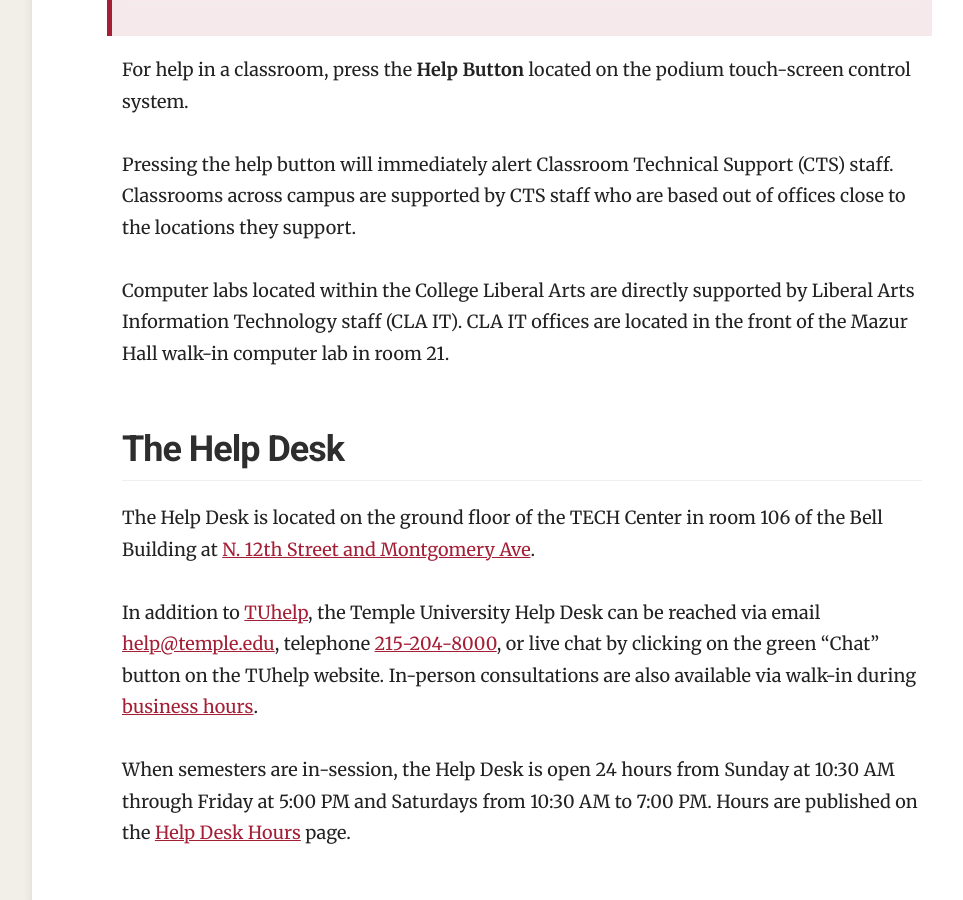
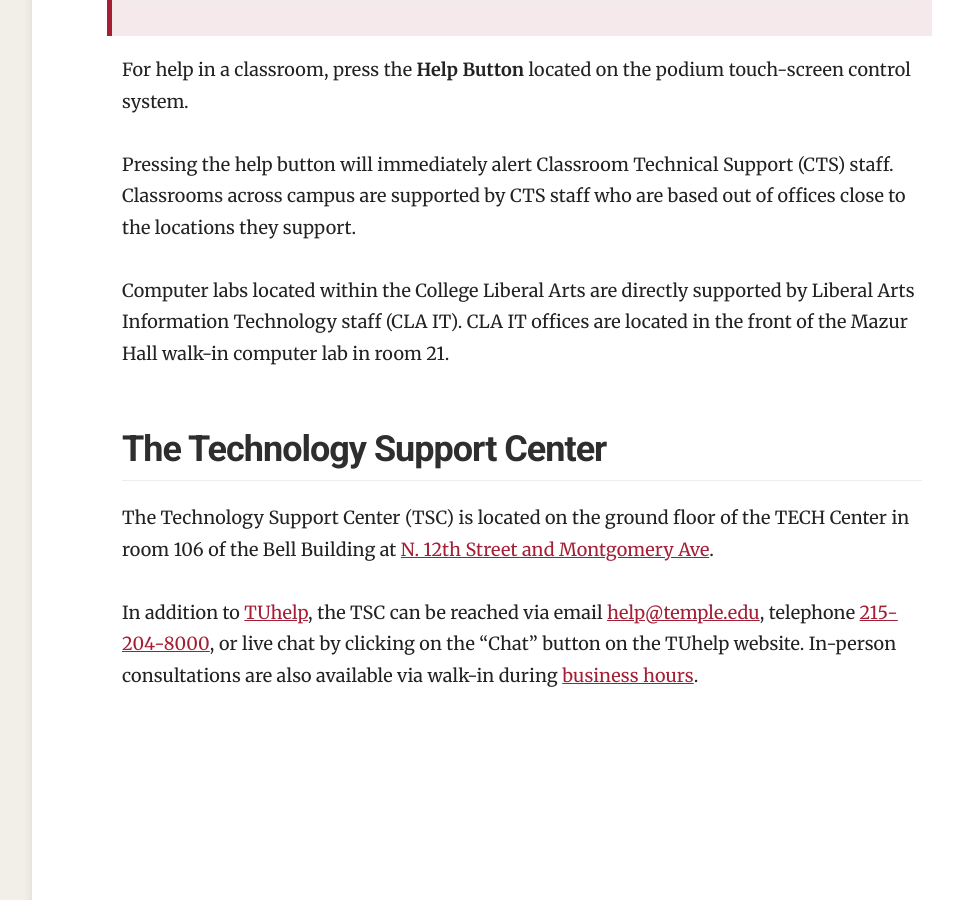
Before and after one commit to TULiberalArts/tech-notes, a Jekyll site: the page built from get-help.md, in a window 1280 px wide and 900 px high, scrolled down 1116 px. Shown: the whole window, without its empty margins (268-1231 px from the left). Built offline with Jekyll 4.4.1, drawn with Linux system fonts in a browser that asks for light colours; some web fonts are replaced.

Commit message:
rename to tsc

```diff
--- a/get-help.md
+++ b/get-help.md
@@ -35,23 +35,19 @@ Computer labs located within the College Liberal Arts are directly supported by
 Liberal Arts Information Technology staff (CLA IT). CLA IT offices are located
 in the front of the Mazur Hall walk-in computer lab in room 21.
 
-## The Help Desk
+## The Technology Support Center
 
-The Help Desk is located on the ground floor of the TECH Center in room 106 of
-the Bell Building at [N. 12th Street and Montgomery Ave][3].
+The Technology Support Center (TSC) is located on the ground floor of the TECH
+Center in room 106 of the Bell Building at [N. 12th Street and Montgomery
+Ave][3].
 
-In addition to [TUhelp][1], the Temple University Help Desk can be reached via
-email [help@temple.edu](mailto://help@temple.edu), telephone
-[215-204-8000](tel://215-204-8000), or live chat by clicking on the green
-"Chat" button on the TUhelp website. In-person consultations are also available
-via walk-in during [business hours][2].
+In addition to [TUhelp][1], the TSC can be reached via email
+[help@temple.edu](mailto://help@temple.edu), telephone
+[215-204-8000](tel://215-204-8000), or live chat by clicking on the "Chat"
+button on the TUhelp website. In-person consultations are also available via
+walk-in during [business hours][2].
 
-When semesters are in-session, the Help Desk is open 24 hours from Sunday at
-10:30 AM through Friday at 5:00 PM and Saturdays from 10:30 AM to 7:00 PM.
-Hours are published on the [Help Desk Hours][4] page.
-
-
-[2]: https://its.temple.edu/technical-support
 [1]: https://help.temple.edu
+[2]: https://its.temple.edu/tech-help
 [3]: https://www.temple.edu/maps-and-directions/
 [4]: https://its.temple.edu/technical-support#534
```
